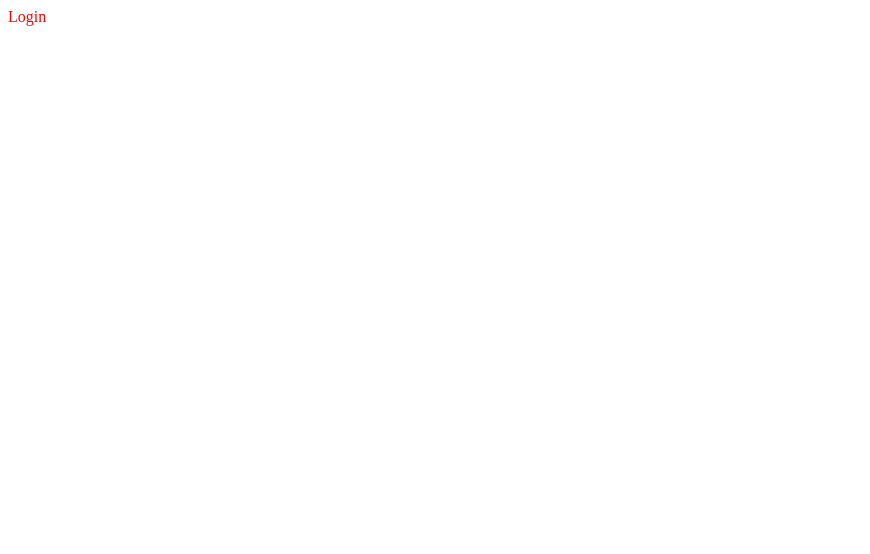
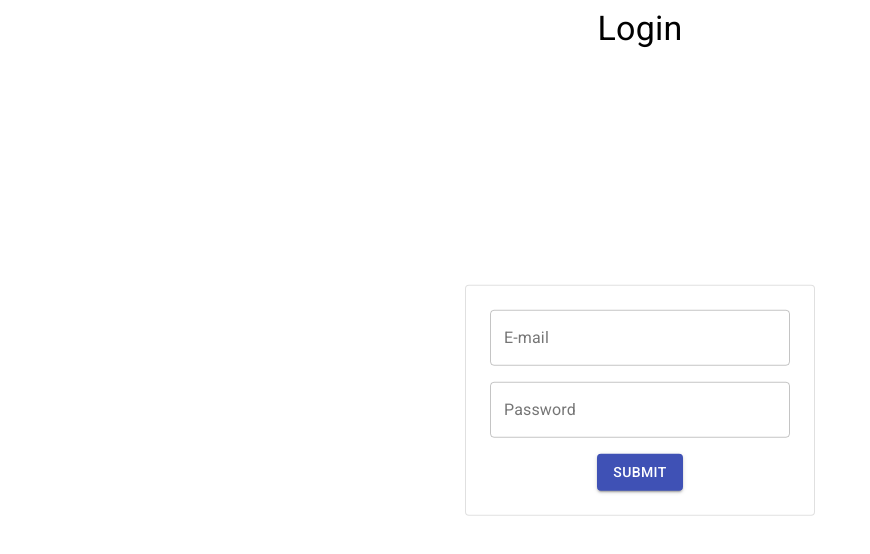
Before and after one commit to guizoxxv/pindureta-app, a React (Create React App) app: page /login in a window 1280 px wide. Shown: the top 554 px of the page, without its empty margins (0-870 px from the left). Built offline with nearby package versions, Linux system fonts and the light colour scheme.

Commit message:
Login page

```diff
--- a/public/index.html
+++ b/public/index.html
@@ -9,12 +9,6 @@
       name="description"
       content="Web site created using create-react-app"
     />
-    <link rel="apple-touch-icon" href="%PUBLIC_URL%/logo192.png" />
-    <!--
-      manifest.json provides metadata used when your web app is installed on a
-      user's mobile device or desktop. See https://developers.google.com/web/fundamentals/web-app-manifest/
-    -->
-    <link rel="manifest" href="%PUBLIC_URL%/manifest.json" />
     <!--
       Notice the use of %PUBLIC_URL% in the tags above.
       It will be replaced with the URL of the `public` folder during the build.
@@ -24,7 +18,8 @@
       work correctly both with client-side routing and a non-root public URL.
       Learn how to configure a non-root public URL by running `npm run build`.
     -->
-    <title>React App</title>
+    <title>Pindureta Front</title>
+    <link rel="stylesheet" href="https://fonts.googleapis.com/css?family=Roboto:300,400,500,700&display=swap" />
   </head>
   <body>
     <noscript>You need to enable JavaScript to run this app.</noscript>
--- a/src/pages/login/index.tsx
+++ b/src/pages/login/index.tsx
@@ -1,10 +1,113 @@
-import React from 'react';
+import React, { FormEvent, useState } from 'react';
 import { Container } from './style';
+import { Box, Button, Card, CardContent, TextField, Typography, FormHelperText } from '@material-ui/core';
+import api from '../../services/api';
+import * as Yup from 'yup';
+import { ValidationErrors, getValidationErrors } from '../../utils/validationErrors';
 
-const Login: React.FC = () => (
-  <Container>
-    Login
-  </Container>
-);
+interface FormInputs extends ValidationErrors {
+  email: string;
+  password: string;
+}
+
+const Login: React.FC = () => {
+  const [email, setEmail] = useState('');
+  const [password, setPassword] = useState('');
+  const [validationErrors, setValidationErrors] = useState<FormInputs | null>(null);
+
+  async function handleLogin(event: FormEvent<HTMLFormElement>): Promise<void> {
+    event.preventDefault();
+
+    try {
+      const schema = Yup.object().shape({
+        email: Yup.string().required().email(),
+        password: Yup.string().required(),
+      });
+
+      await schema.validate({
+        email,
+        password,
+      }, {
+        abortEarly: false,
+      });
+
+      console.log('Valid form');
+      // const response = await api.post('login');
+      // console.log(response.data);
+    } catch(err) {
+      if (err instanceof Yup.ValidationError) {
+        const validationErrors = getValidationErrors(err);
+        setValidationErrors(validationErrors as FormInputs);
+      }
+    }
+  }
+
+  function setEmailHandler(value: string) {
+    if (validationErrors?.email) {
+     setValidationErrors({ ...validationErrors, email: '' });
+    }
+
+    setEmail(value);
+  }
+
+  function setPasswordHandler(value: string) {
+    if (validationErrors?.password) {
+     setValidationErrors({ ...validationErrors, password: '' });
+    }
+
+    setPassword(value);
+  }
+
+  return (
+    <Container>
+      <Typography variant="h4" component="h4" align="center">
+        Login
+      </Typography>
+      <Card className="card" variant="outlined">
+        <CardContent>
+          <form onSubmit={handleLogin}>
+            <div>
+              <TextField
+                label="E-mail"
+                type="email"
+                variant="outlined"
+                fullWidth
+                value={email}
+                onChange={e => setEmailHandler(e.target.value)}
+                error={Boolean(validationErrors?.email)}
+              />
+              {validationErrors?.email && (
+                <FormHelperText error={true}>
+                  {validationErrors.email}
+                </FormHelperText>
+              )}
+            </div>
+            <Box mt={2}>
+              <TextField
+                label="Password"
+                type="password"
+                variant="outlined"
+                fullWidth
+                value={password}
+                onChange={e => setPasswordHandler(e.target.value)}
+                error={Boolean(validationErrors?.password)}
+              />
+              {validationErrors?.password && (
+                <FormHelperText error={true}>
+                  {validationErrors.password}
+                </FormHelperText>
+              )}
+            </Box>
+            <Box mt={2} textAlign="center">
+              <Button type="submit" variant="contained" color="primary">
+                Submit
+              </Button>
+            </Box>
+          </form>
+        </CardContent>
+      </Card>
+    </Container>
+  );
+};
 
 export default Login;
--- a/src/pages/login/style.ts
+++ b/src/pages/login/style.ts
@@ -1,5 +1,15 @@
 import styled from 'styled-components';
 
 export const Container = styled.div`
-  color: red !important;
+  .MuiCard-root {
+    position: fixed;
+    top: 50%;
+    left: 50%;
+    transform: translate(-50%, -50%);
+  }
+
+  .MuiCardContent-root {
+    padding: 1.5rem;
+    width: 300px;
+  }
 `;
--- /dev/null
+++ b/src/services/api.ts
@@ -0,0 +1,7 @@
+import axios from 'axios';
+
+const api = axios.create({
+  baseURL: 'http://localhost:3001',
+});
+
+export default api;
--- /dev/null
+++ b/src/utils/validationErrors.ts
@@ -0,0 +1,15 @@
+import { ValidationError } from 'yup';
+
+export interface ValidationErrors {
+  [key: string]: string;
+}
+
+export function getValidationErrors(err: ValidationError): ValidationErrors {
+  const validationErrors: ValidationErrors = {};
+
+  err.inner.forEach(error => {
+    validationErrors[error.path] = error.message;
+  });
+
+  return validationErrors;
+}
```
Also changed, not shown: package.json (+5 -2 lines), 1 other file (tests, documents, lock files or other folders).
